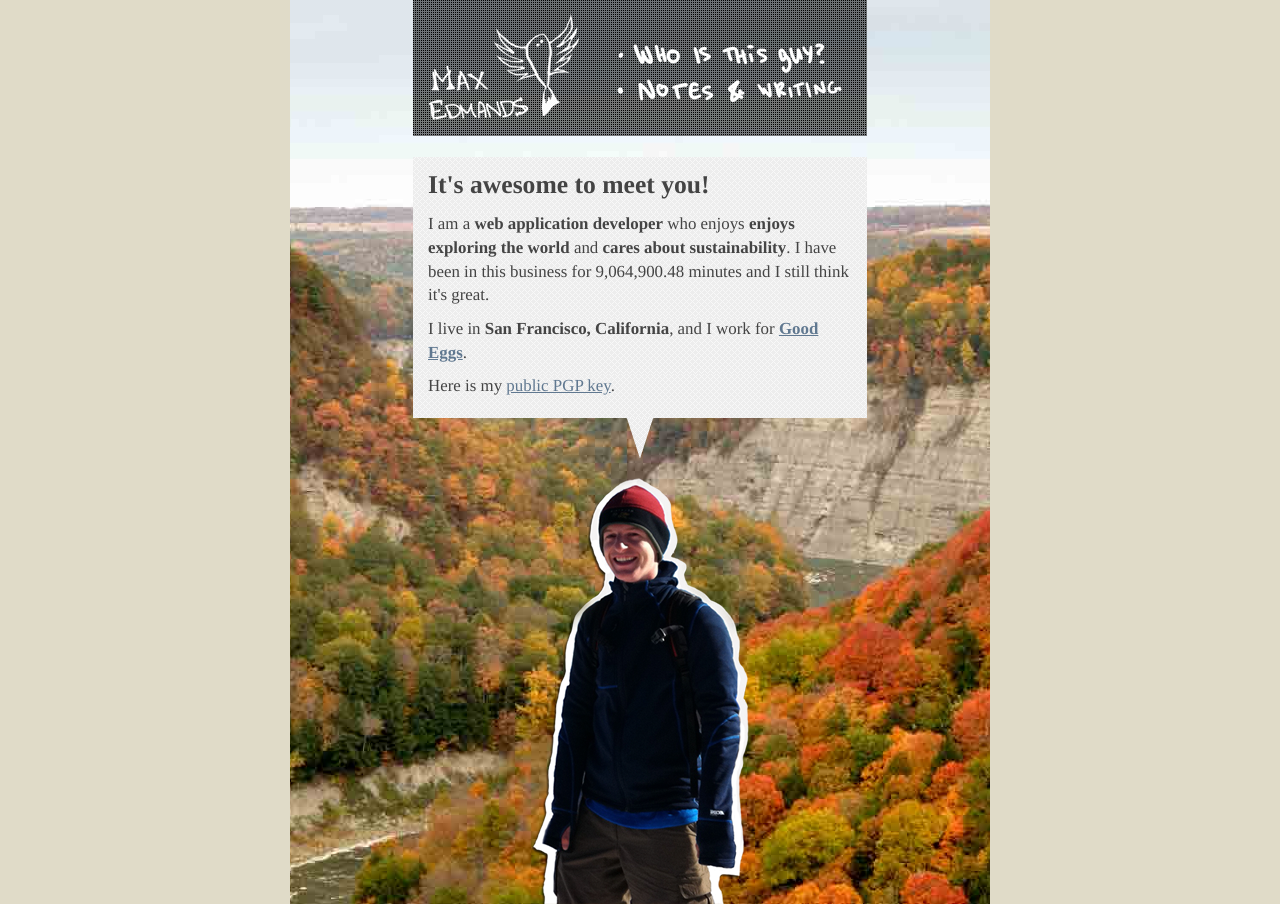
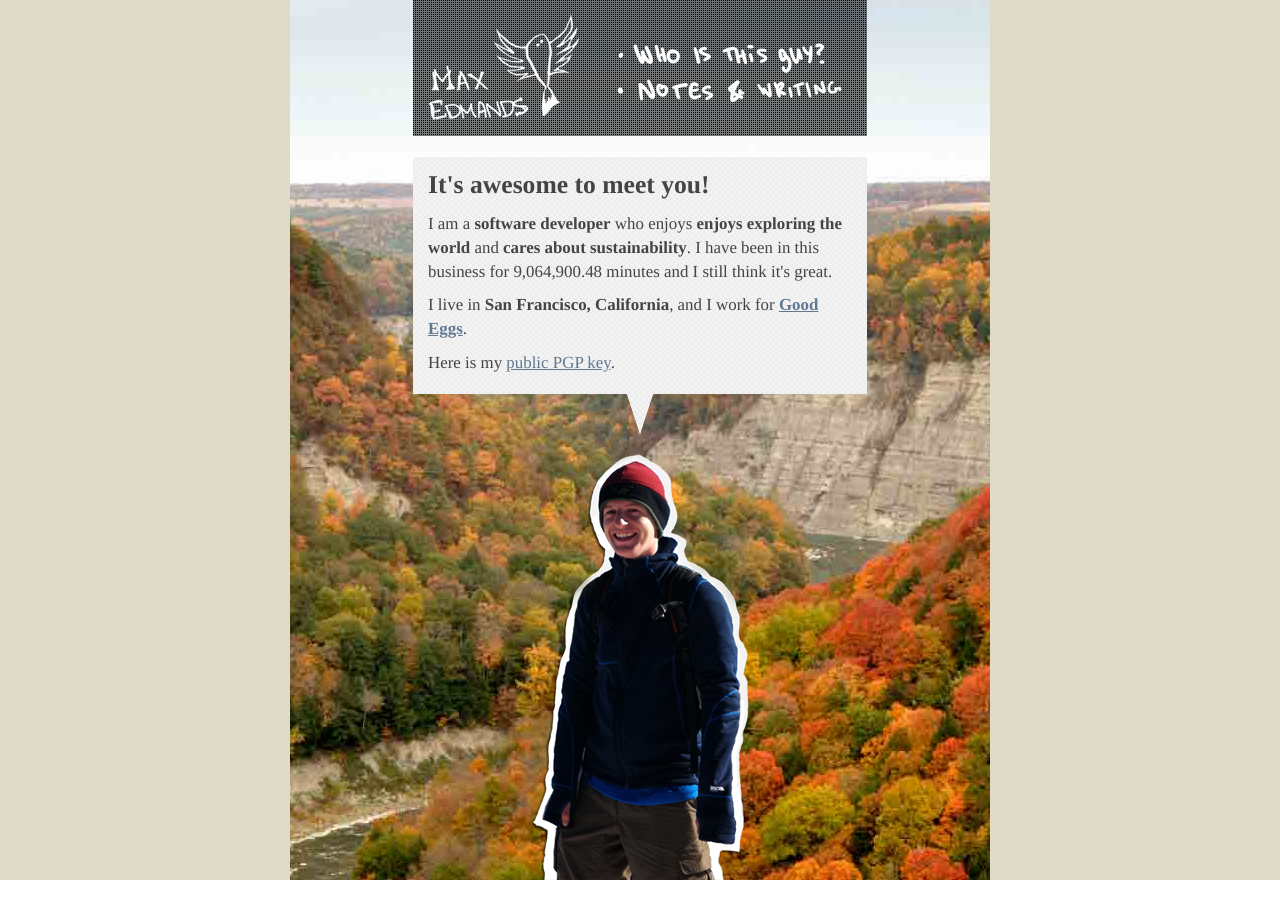
Before and after one commit to hazeledmands/demands.github.io, a Jekyll site: the page built from index.html, in a window 1280 px wide. Built offline with Jekyll 4.4.1, drawn with Linux system fonts in a browser that asks for light colours.

Commit message:
I am a software developer

```diff
--- a/index.html
+++ b/index.html
@@ -1,6 +1,6 @@
 ---
 layout: default
-title: Max Edmands, web app developer
+title: Max Edmands, sofware developer
 ---
 <script type="text/javascript">
   (function() {
@@ -17,7 +17,7 @@
 <section id="about_me">
 <div class="speech-bubble">
 <h1>It's awesome to meet you!</h1>
-<p>I am a <strong>web application developer</strong> who enjoys <strong>enjoys exploring the world</strong> and <strong>cares about sustainability</strong>. I have been in this business for <span class="no-js-fallback">a long time</span><span id="minutes-in-business"><script type="text/javascript">document.write(ME.timeInBusiness());</script> minutes</span> and I still think it's great.</p>
+<p>I am a <strong>software developer</strong> who enjoys <strong>enjoys exploring the world</strong> and <strong>cares about sustainability</strong>. I have been in this business for <span class="no-js-fallback">a long time</span><span id="minutes-in-business"><script type="text/javascript">document.write(ME.timeInBusiness());</script> minutes</span> and I still think it's great.</p>
     <p>I live in <strong>San Francisco, California</strong>, and I work for <strong><a href="http://goodeggs.com">Good Eggs</a></strong>.</p>
     <p>Here is my <a href="/maxedmands.pubkey">public PGP key</a>.</p>
   </div>
```
